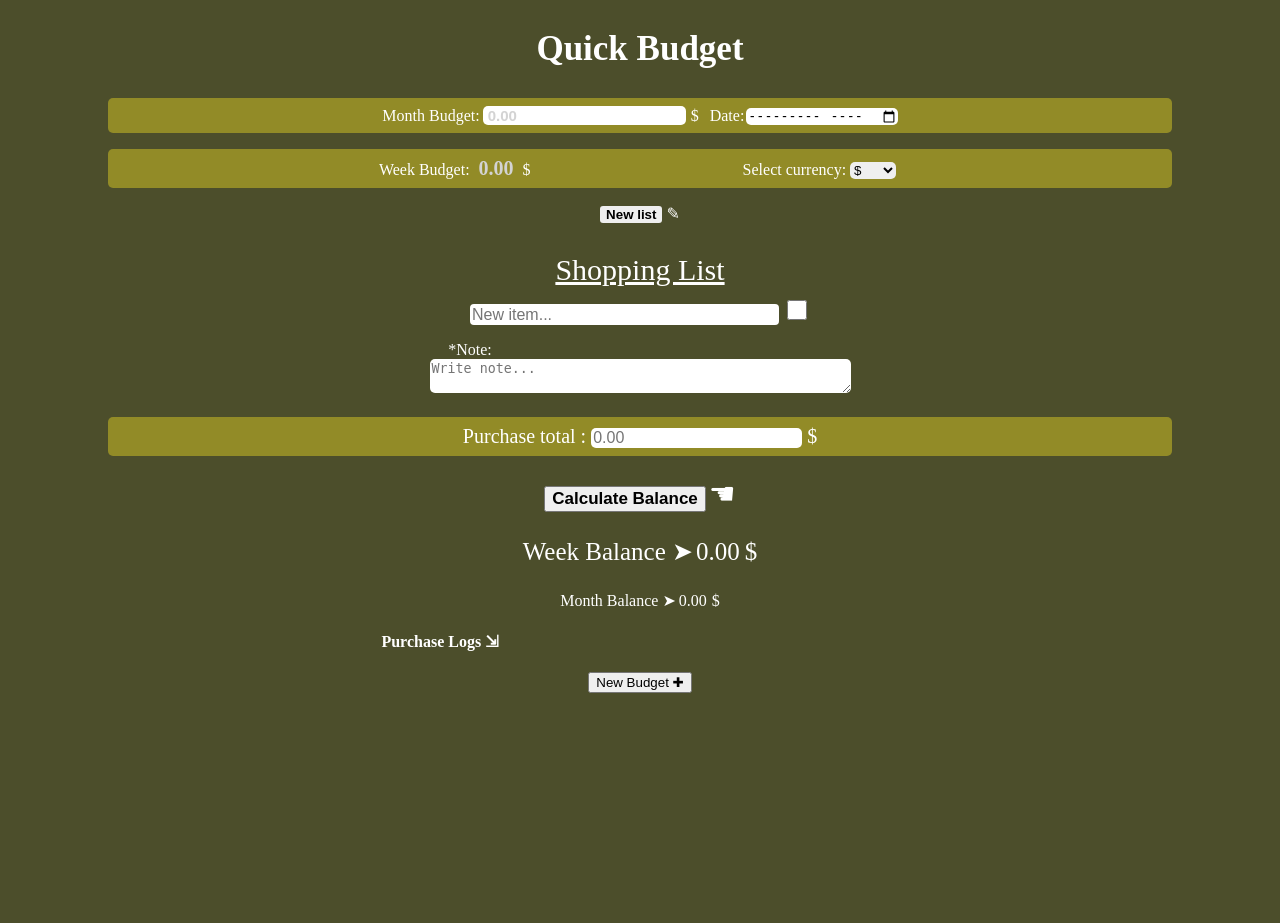
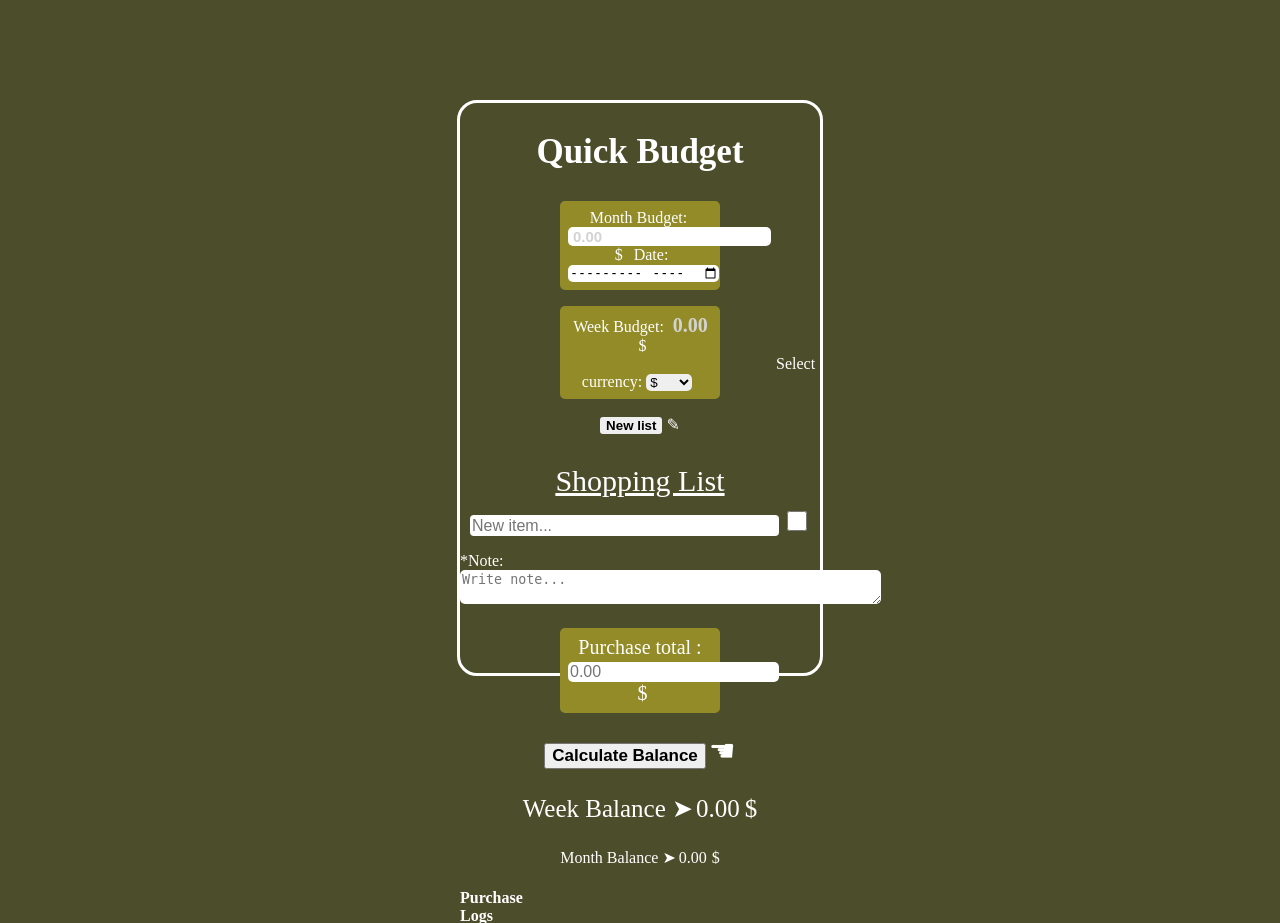
Before and after one commit to Dixy-05/projectQB, a PHP site: page / in a window 1280 px wide. Shown: the top 923 px of the page. Before the commit the page ends 693 px from the top, so only its background shows below. Run offline with PHP 8.4, Linux system fonts and the light colour scheme.

Commit message:
Making a box

```diff
--- a/quickBudget.css
+++ b/quickBudget.css
@@ -2,6 +2,15 @@ body {
   background-color: rgb(76, 78, 43);
   color: white;
   text-align: center;
+}
+#box {
+  height: 570px;
+  width: 360px;
+  margin: 100px auto;
+  border-radius: 20px;
+  border-style: solid;
+  -webkit-border-radius: 20px;
+  -moz-border-radius: 20px;
 }
 /*User input section and box modification */
 #sec1 {
--- a/quickBudget.html
+++ b/quickBudget.html
@@ -70,7 +70,7 @@
           ></textarea>
         </div>
       </section>
-    </div>
+
       <!-- Purchase imput and Calculation -->
       <section id="s3">
         <div>
@@ -102,5 +102,6 @@
       <section id="s5">
         <button id="createNew">New Budget &#10010;</button>
       </section>
+    </div>
   </body>
 </html>
```
Lines whose indentation alone changed are shown as unchanged.
